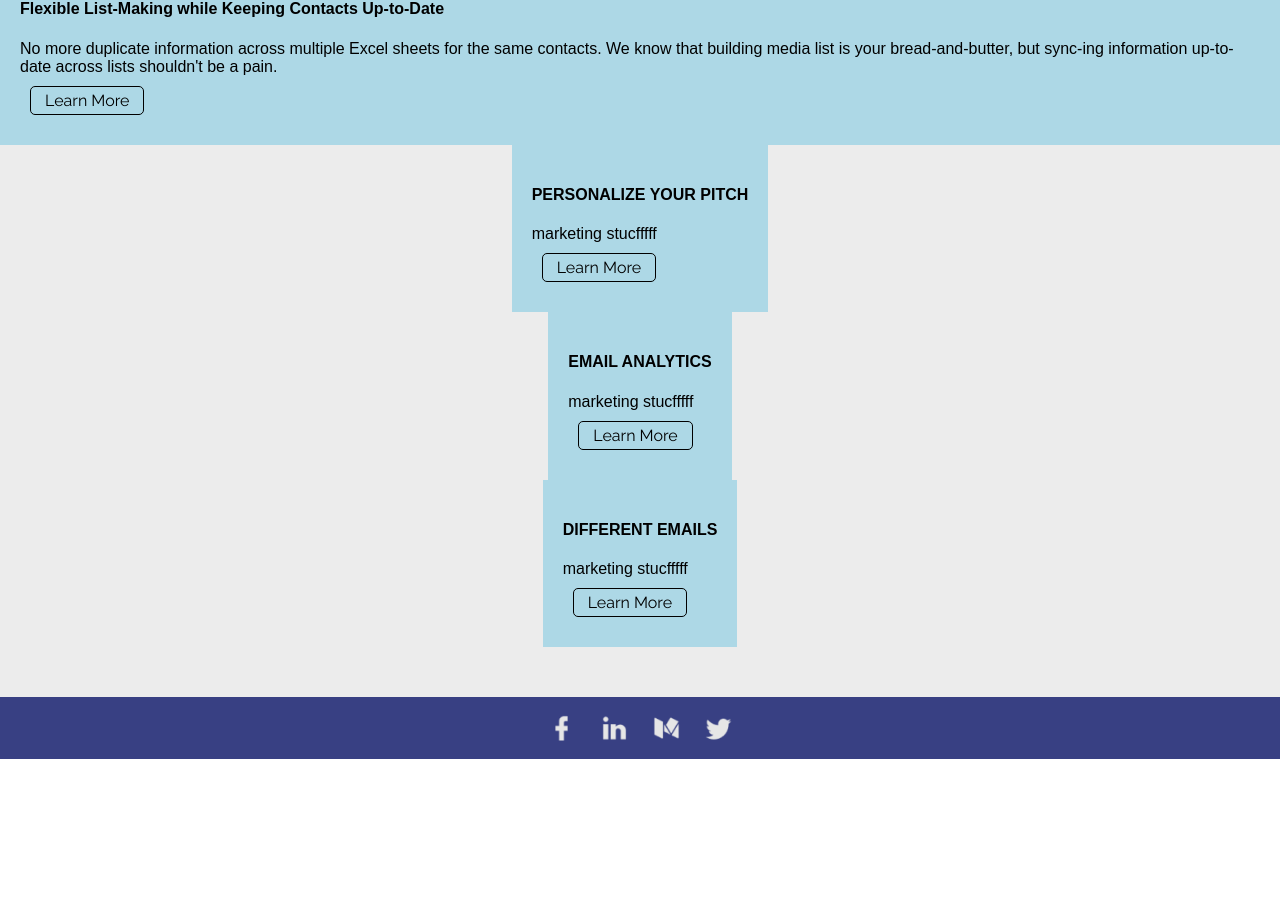
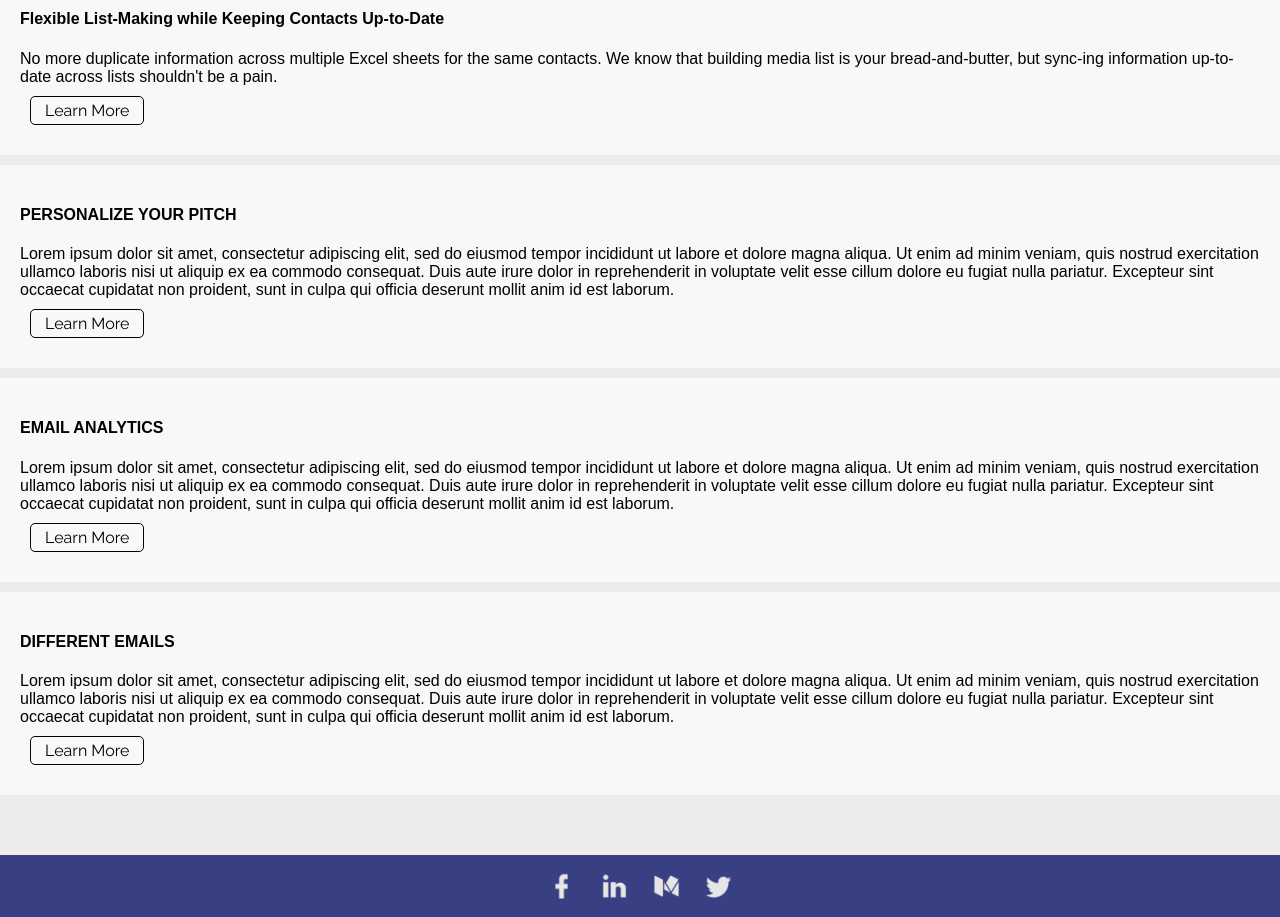
Before and after one commit to news-ai/site-revamp, a React (Create React App) app: page /products in a window 1280 px wide. Shown: the part 833-1750 px from the top of the page. Before the commit the page ends 1592 px from the top, so only its background shows below. Built offline with nearby package versions, Linux system fonts and the light colour scheme.

Commit message:
styling + swap out macbook img w/ transparent bg one

```diff
--- a/src/ProductsPage.js
+++ b/src/ProductsPage.js
@@ -1,14 +1,52 @@
-import React, { Component } from 'react';
+import React from 'react';
 import {
   Route,
   Link
 } from 'react-router-dom';
 import OutlinedButton from './OutlinedButton';
 import FontIcon from 'material-ui/FontIcon';
+import macbookListMockup from './images/mockup_listpage_on_macbook.png';
 
 const DEFAULT_BACKGROUND_GREY = '#ECECEC';
 const LIGHTER_BACKGROUND_GREY = '#F8F8F8';
 const GREYFONT = '#E2E3DD';
+
+const SyncCommunicationsToContact = () => (
+  <div>
+    <div>
+      <h4>Flexible List Building but Have Information All Go to One Place</h4>
+    </div>
+    <div style={{display: 'flex', justifyContent: 'center'}}>
+      <div>
+        <img height={200} src={macbookListMockup} />
+      </div>
+      <div>
+        <div>One Place to Check for All Previous Communication</div>
+        <div>
+          <p>Create as many media lists with duplicates as you want, when you update the contact in one, we'll update the same contact in all other lists that it is on.</p>
+        </div>
+      </div>
+    </div>
+  </div>
+  );
+
+const DifferentEmailForDifferentClients = () => (
+  <div>
+    <div>Email Integrations</div>
+    <div>
+      <div>Different Email Address for Each Client</div>
+      <p>Set up your multiple email addresses with our service and attach email signature to each one for easy switching when your workon different client's campaigns</p>
+    </div>
+    <div>
+      <div>Gmail/Outlook/Private Email Server</div>
+      <p>Easily integrate our platform to use your existing email provider to deliver your campaigns</p>
+    </div>
+    <div>
+      <button>Try It for Yourself</button>
+    </div>
+  </div>
+  );
+
 
 const PersonalizeYourPitch = () => (
   <div>
@@ -57,81 +95,54 @@ const EmailAnalytics = () => (
   </div>
   );
 
-const ProductOverview = () => (
-  <div>
-    <div className='horizontal-center'>
-      <div style={{padding: 20, background: 'lightblue'}} >
-        <h4>Flexible List-Making while Keeping Contacts Up-to-Date</h4>
-        <div>No more duplicate information across multiple Excel sheets for the same contacts. We know that building media list is your bread-and-butter, but sync-ing information up-to-date across lists shouldn't be a pain.</div>
+const ProductFeatureCard = ({title, tagline, to}) => (
+    <div className='horizontal-center' style={{margin: '10px 0'}} >
+      <div style={{padding: 20, background: LIGHTER_BACKGROUND_GREY}} >
+        <h4>{title}</h4>
+        <div>{tagline}</div>
         <div style={{margin: 10}} >
-          <Link to='/products/organize'>
+          <Link to={to} >
             <OutlinedButton>Learn More</OutlinedButton>
           </Link>
         </div>
       </div>
     </div>
-    <div className='horizontal-center'>
-      <div style={{padding: 20, background: 'lightblue'}} >
-        <h4>PERSONALIZE YOUR PITCH</h4>
-        <div>marketing stucfffff</div>
-        <div style={{margin: 10}} >
-          <Link to='/products/personalize-pitch'>
-            <OutlinedButton>Learn More</OutlinedButton>
-          </Link>
-        </div>
-      </div>
+  );
+
+const ProductOverview = () => (
+  <div>
+    <div className='horizontal-center' style={{margin: '10px 0'}} >
+      <span style={{fontSize: '2.2em'}} >Tagline here meet here</span>
+    </div>
+    <div className='horizontal-center' style={{margin: '20px 0'}} >
+      <span style={{fontSize: '1.8em'}} >Organize your contacts blah blah blah taglineeeeeeee</span>
     </div>
     <div className='horizontal-center'>
-      <div style={{padding: 20, background: 'lightblue'}} >
-        <h4>EMAIL ANALYTICS</h4>
-        <div>marketing stucfffff</div>
-        <div style={{margin: 10}} >
-          <Link to='/products/email-analytics'>
-            <OutlinedButton>Learn More</OutlinedButton>
-          </Link>
-        </div>
-      </div>
+      <div style={{width: 800, height: 500, border: '5px solid green'}} > PRODUCT IMAGE PLACEHOLDER HERE</div>
     </div>
-    <div className='horizontal-center'>
-      <div style={{padding: 20, background: 'lightblue'}} >
-        <h4>DIFFERENT EMAILS</h4>
-        <div>marketing stucfffff</div>
-        <div style={{margin: 10}} >
-          <Link to='/products/different-emails'>
-            <OutlinedButton>Learn More</OutlinedButton>
-          </Link>
-        </div>
-      </div>
-    </div>
+    <ProductFeatureCard
+    title='Flexible List-Making while Keeping Contacts Up-to-Date'
+    tagline="No more duplicate information across multiple Excel sheets for the same contacts. We know that building media list is your bread-and-butter, but sync-ing information up-to-date across lists shouldn't be a pain."
+    to='/products/organize'
+    />
+    <ProductFeatureCard
+    title='PERSONALIZE YOUR PITCH'
+    tagline="Lorem ipsum dolor sit amet, consectetur adipiscing elit, sed do eiusmod tempor incididunt ut labore et dolore magna aliqua. Ut enim ad minim veniam, quis nostrud exercitation ullamco laboris nisi ut aliquip ex ea commodo consequat. Duis aute irure dolor in reprehenderit in voluptate velit esse cillum dolore eu fugiat nulla pariatur. Excepteur sint occaecat cupidatat non proident, sunt in culpa qui officia deserunt mollit anim id est laborum."
+    to='/products/personalize-pitch'
+    />
+    <ProductFeatureCard
+    title='EMAIL ANALYTICS'
+    tagline="Lorem ipsum dolor sit amet, consectetur adipiscing elit, sed do eiusmod tempor incididunt ut labore et dolore magna aliqua. Ut enim ad minim veniam, quis nostrud exercitation ullamco laboris nisi ut aliquip ex ea commodo consequat. Duis aute irure dolor in reprehenderit in voluptate velit esse cillum dolore eu fugiat nulla pariatur. Excepteur sint occaecat cupidatat non proident, sunt in culpa qui officia deserunt mollit anim id est laborum."
+    to='/products/email-analytics'
+    />
+    <ProductFeatureCard
+    title='DIFFERENT EMAILS'
+    tagline="Lorem ipsum dolor sit amet, consectetur adipiscing elit, sed do eiusmod tempor incididunt ut labore et dolore magna aliqua. Ut enim ad minim veniam, quis nostrud exercitation ullamco laboris nisi ut aliquip ex ea commodo consequat. Duis aute irure dolor in reprehenderit in voluptate velit esse cillum dolore eu fugiat nulla pariatur. Excepteur sint occaecat cupidatat non proident, sunt in culpa qui officia deserunt mollit anim id est laborum."
+    to='/products/different-emails'
+    />
   </div>
   );
 
-const DifferentEmailForDifferentClients = () => (
-  <div>
-    <div>Email Integrations</div>
-    <div>
-      <div>Different Email Address for Each Client</div>
-      <p>Set up your multiple email addresses with our service and attach email signature to each one for easy switching when your workon different client's campaigns</p>
-    </div>
-    <div>
-      <div>Gmail/Outlook/Private Email Server</div>
-      <p>Easily integrate our platform to use your existing email provider to deliver your campaigns</p>
-    </div>
-    <div>
-      <button>Try It for Yourself</button>
-    </div>
-  </div>
-  );
-
-const SyncCommunicationsToContact = () => (
-  <div>
-    <div>Flexible List Building but Have Information All Go to One Place</div>
-    <div>
-      <div>One Place to Check for All Previous Communication</div>
-      <p>Create as many media lists with duplicates as you want, when you update the contact in one, we'll update the same contact in all other lists that it is on.</p>
-    </div>
-  </div>
-  );
 
 const routes = [
   {
@@ -178,15 +189,6 @@ const ProductsPage = props => (
     padding: '50px 0',
     background: DEFAULT_BACKGROUND_GREY,
   }} >
-    <div className='horizontal-center' style={{margin: '10px 0'}} >
-      <span style={{fontSize: '2.2em'}} >Tagline here meet here</span>
-    </div>
-    <div className='horizontal-center' style={{margin: '20px 0'}} >
-      <span style={{fontSize: '1.8em'}} >Organize your contacts blah blah blah taglineeeeeeee</span>
-    </div>
-    <div className='horizontal-center'>
-      <div style={{width: 800, height: 500, border: '5px solid green'}} > PRODUCT IMAGE PLACEHOLDER HERE</div>
-    </div>
     {routes.map((route, i) =>
       <div>
         <Route exact={route.exact} key={route.path} path={route.path} component={route.component} />
```
Also changed, not shown: src/images/mockup_listpage_on_macbook.png.
